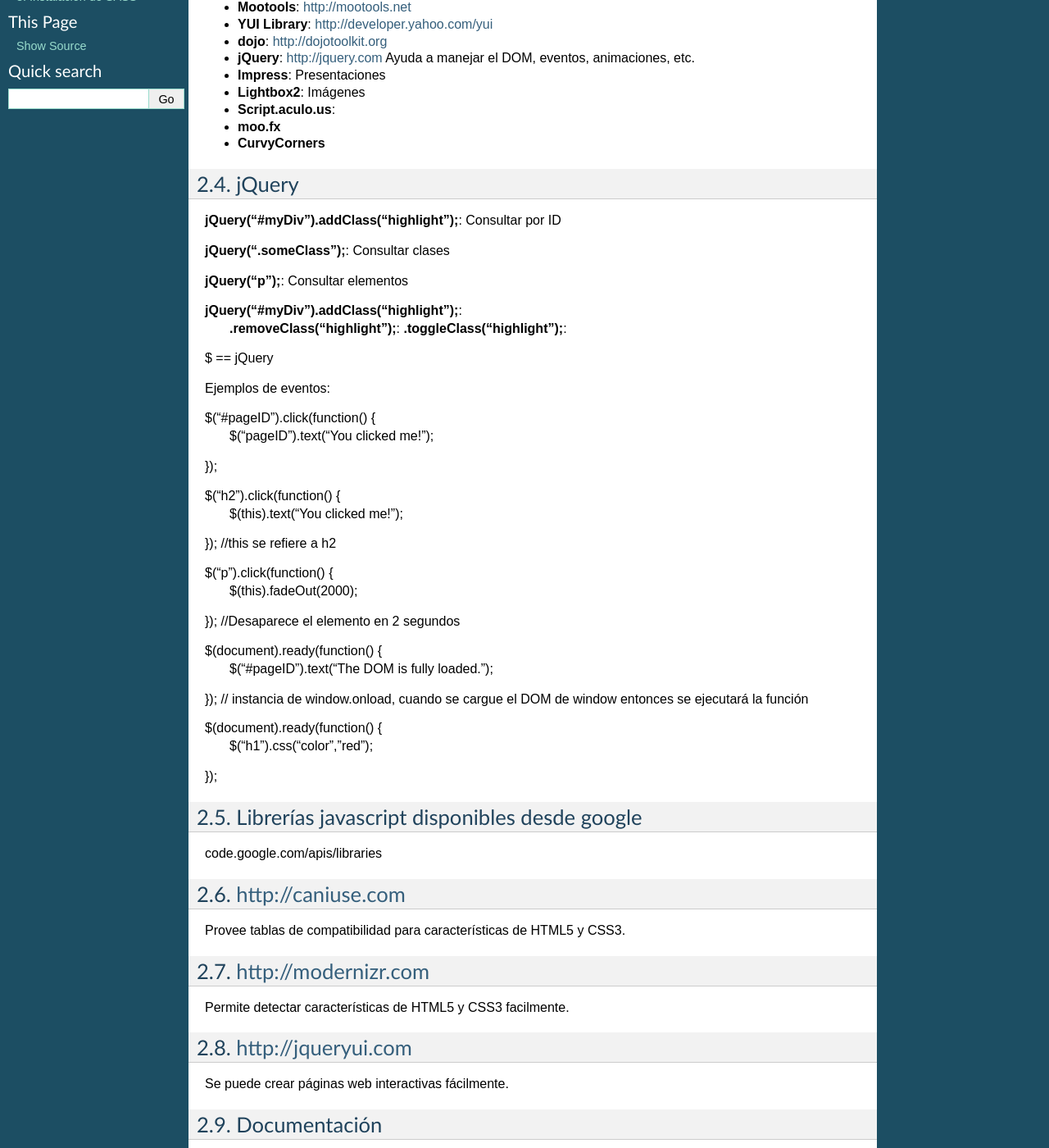
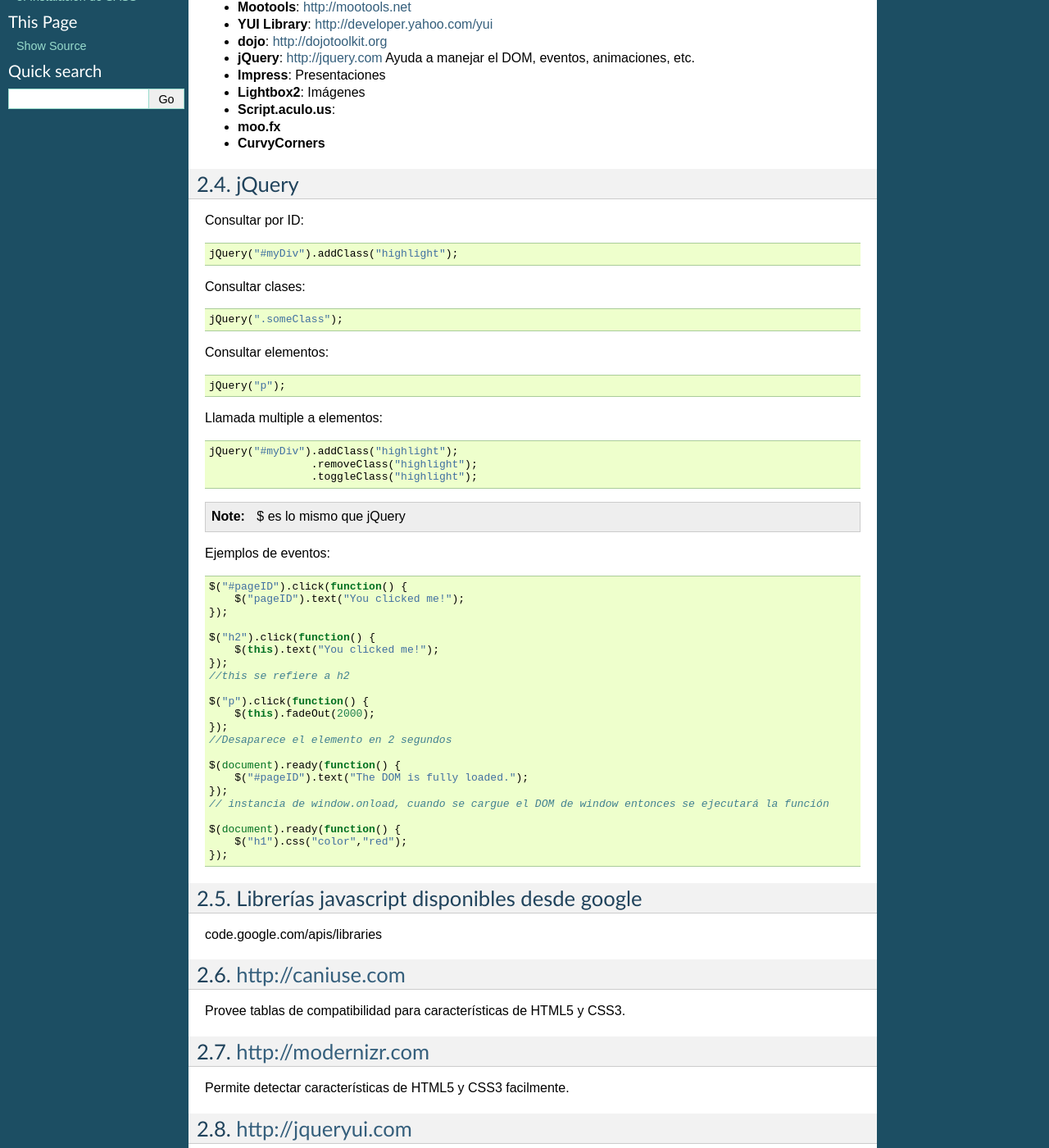
Before and after one commit to yaniaular/knowledge, a Sphinx documentation site: the page built from source/javascript.rst, in a window 1280 px wide and 1400 px high, scrolled down 400 px. Shown: the whole window at 82% size. Built offline with Sphinx 7.4.7, drawn with Linux system fonts in a browser that asks for light colours; formulas are drawn with MathJax 3.

Commit message:
[IMP] mejoras en la documentacion de javascript

```diff
--- a/source/javascript.rst
+++ b/source/javascript.rst
@@ -36,41 +36,63 @@
 jQuery
 ------
 
-**jQuery("#myDiv").addClass("highlight");**: Consultar por ID
+Consultar por ID:
 
-**jQuery(".someClass");**: Consultar clases
+.. code :: javascript
 
-**jQuery("p");**: Consultar elementos
+    jQuery("#myDiv").addClass("highlight");
 
-**jQuery("#myDiv").addClass("highlight");**:
-                **.removeClass("highlight");**:
-                **.toggleClass("highlight");**:
-$ == jQuery
+Consultar clases:
+
+.. code :: javascript
+
+    jQuery(".someClass");
+
+Consultar elementos:
+
+.. code :: javascript
+
+    jQuery("p");
+
+Llamada multiple a elementos:
+
+.. code :: javascript
+
+    jQuery("#myDiv").addClass("highlight");
+                    .removeClass("highlight");
+                    .toggleClass("highlight");
+
+.. note::
+
+    $ es lo mismo que jQuery
 
 Ejemplos de eventos:
 
-$("#pageID").click(function() {
-    $("pageID").text("You clicked me!");
-});
+.. code :: javascript
 
-$("h2").click(function() {
-    $(this).text("You clicked me!");
-});
-//this se refiere a h2
 
-$("p").click(function() {
-    $(this).fadeOut(2000);
-});
-//Desaparece el elemento en 2 segundos
+    $("#pageID").click(function() {
+        $("pageID").text("You clicked me!");
+    });
 
-$(document).ready(function() {
-    $("#pageID").text("The DOM is fully loaded.");
-});
-// instancia de window.onload, cuando se cargue el DOM de window entonces se ejecutará la función
+    $("h2").click(function() {
+        $(this).text("You clicked me!");
+    });
+    //this se refiere a h2
 
-$(document).ready(function() {
-    $("h1").css("color","red");
-});
+    $("p").click(function() {
+        $(this).fadeOut(2000);
+    });
+    //Desaparece el elemento en 2 segundos
+
+    $(document).ready(function() {
+        $("#pageID").text("The DOM is fully loaded.");
+    });
+    // instancia de window.onload, cuando se cargue el DOM de window entonces se ejecutará la función
+
+    $(document).ready(function() {
+        $("h1").css("color","red");
+    });
 
 ---------------------------------------------
 Librerías javascript disponibles desde google
```
Also changed, not shown: 1 other file.
